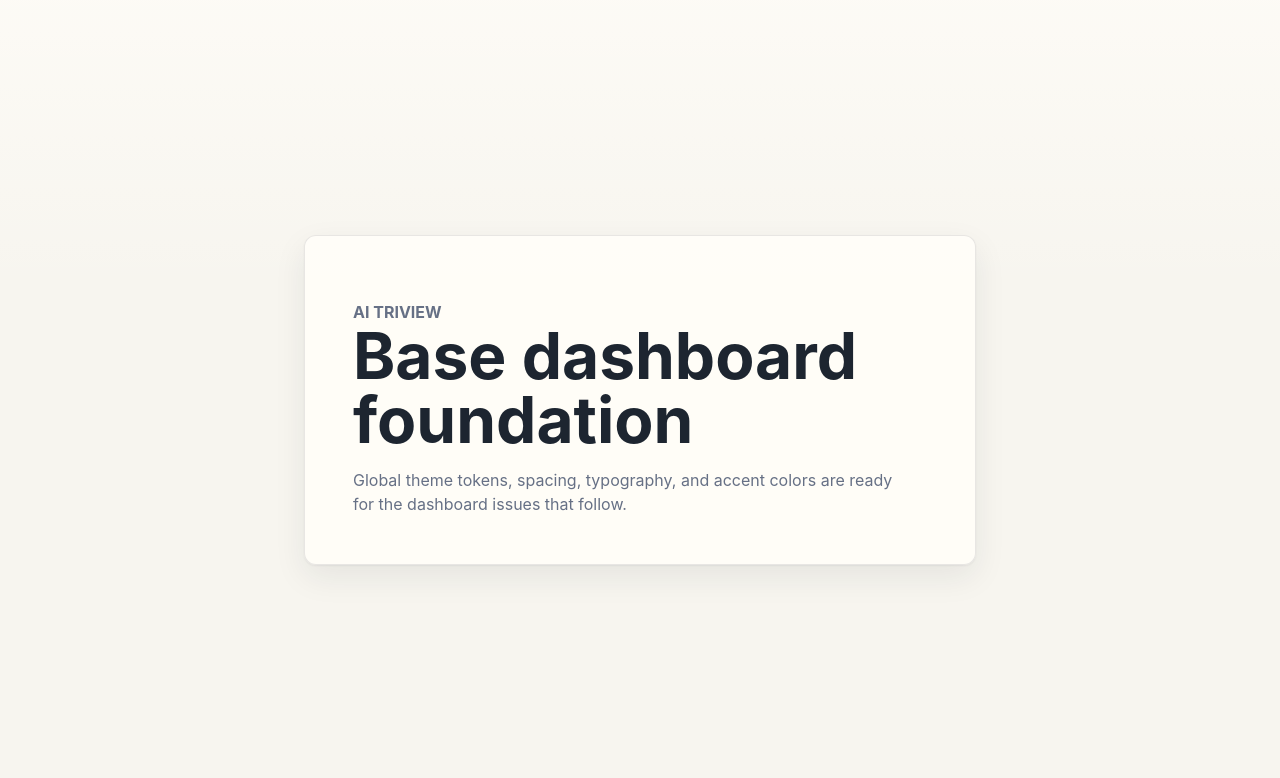
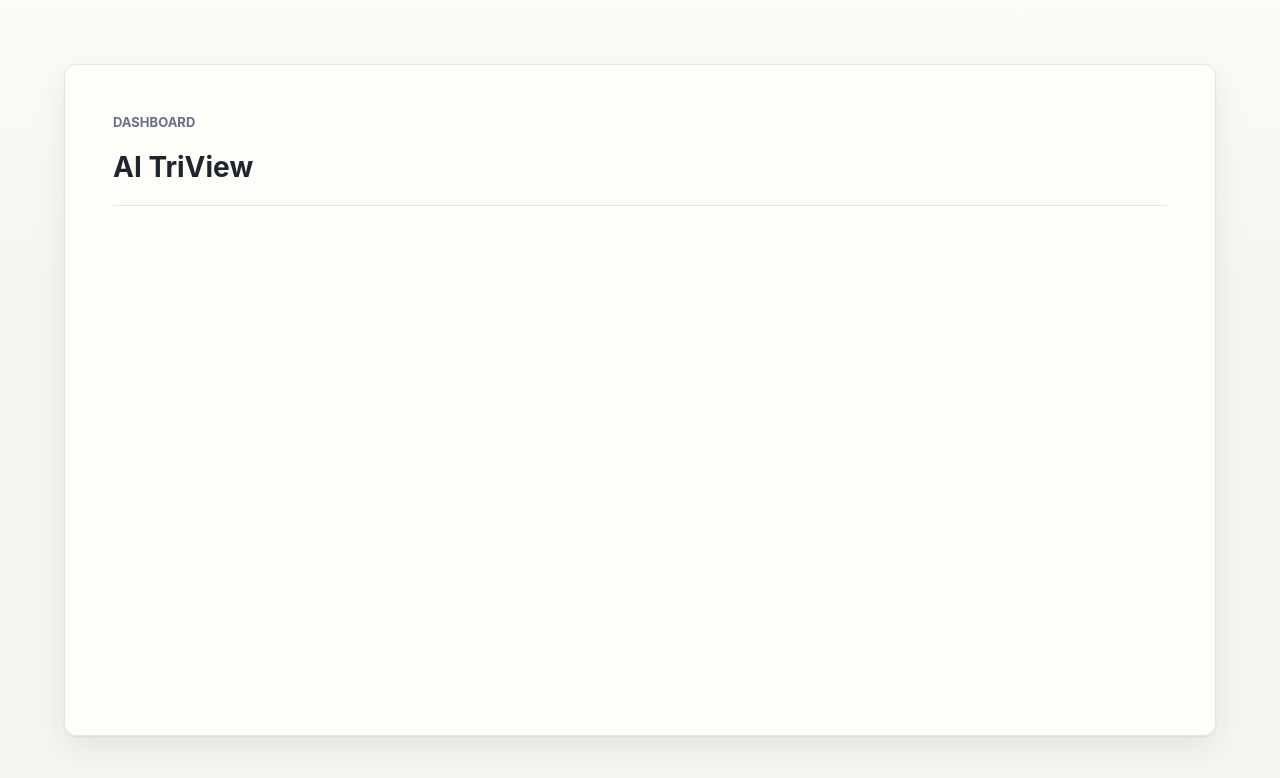
Before and after one commit to mtplayground/zhang-ye-d0c3-ai-triview, a React (Vite) app: page / in a window 1280 px wide. Shown: the top 778 px of the page. Built offline with nearby package versions, Linux system fonts and the light colour scheme.

Commit message:
feat: Build the page shell and dashboard frame

```diff
--- a/src/App.tsx
+++ b/src/App.tsx
@@ -1,14 +1,5 @@
+import PageShell from './components/PageShell';
+
 export default function App() {
-  return (
-    <main className="app-foundation" aria-label="AI TriView">
-      <section className="foundation-panel">
-        <p className="foundation-kicker">AI TriView</p>
-        <h1>Base dashboard foundation</h1>
-        <p>
-          Global theme tokens, spacing, typography, and accent colors are ready
-          for the dashboard issues that follow.
-        </p>
-      </section>
-    </main>
-  );
+  return <PageShell />;
 }
--- /dev/null
+++ b/src/components/PageShell.tsx
@@ -0,0 +1,13 @@
+export default function PageShell() {
+  return (
+    <main className="app-shell" aria-label="AI TriView">
+      <div className="dashboard-frame">
+        <header className="page-header">
+          <p className="page-kicker">Dashboard</p>
+          <h1>AI TriView</h1>
+        </header>
+        <section className="dashboard-host" aria-label="AI TriView dashboard" />
+      </div>
+    </main>
+  );
+}
--- a/src/styles.css
+++ b/src/styles.css
@@ -83,15 +83,15 @@ a {
   min-height: 100vh;
 }
 
-.app-foundation {
-  display: grid;
+.app-shell {
   min-height: 100vh;
-  place-items: center;
   padding: clamp(var(--space-5), 5vw, var(--space-8));
 }
 
-.foundation-panel {
-  width: min(100%, 42rem);
+.dashboard-frame {
+  width: min(100%, 88rem);
+  min-height: calc(100vh - clamp(var(--space-5), 5vw, var(--space-8)) * 2);
+  margin: 0 auto;
   padding: clamp(var(--space-5), 4vw, var(--space-7));
   border: 1px solid var(--color-border);
   border-radius: var(--radius-lg);
@@ -99,25 +99,31 @@ a {
   box-shadow: var(--shadow-subtle);
 }
 
-.foundation-kicker {
+.page-header {
+  display: flex;
+  flex-direction: column;
+  gap: var(--space-2);
+  padding-bottom: var(--space-5);
+}
+
+.page-kicker {
   margin: 0 0 var(--space-3);
-  color: var(--accent-ux);
+  color: var(--color-text-muted);
   font-size: 0.8125rem;
   font-weight: 700;
   letter-spacing: 0;
   text-transform: uppercase;
 }
 
-.foundation-panel h1 {
+.page-header h1 {
   margin: 0;
-  font-size: clamp(2rem, 5vw, 4rem);
+  font-size: 1.75rem;
   line-height: 1;
   letter-spacing: 0;
 }
 
-.foundation-panel p {
-  max-width: 34rem;
-  margin: var(--space-4) 0 0;
-  color: var(--color-text-muted);
-  font-size: 1rem;
+.dashboard-host {
+  min-height: 28rem;
+  border-top: 1px solid var(--color-border);
+  padding-top: var(--space-5);
 }
```
